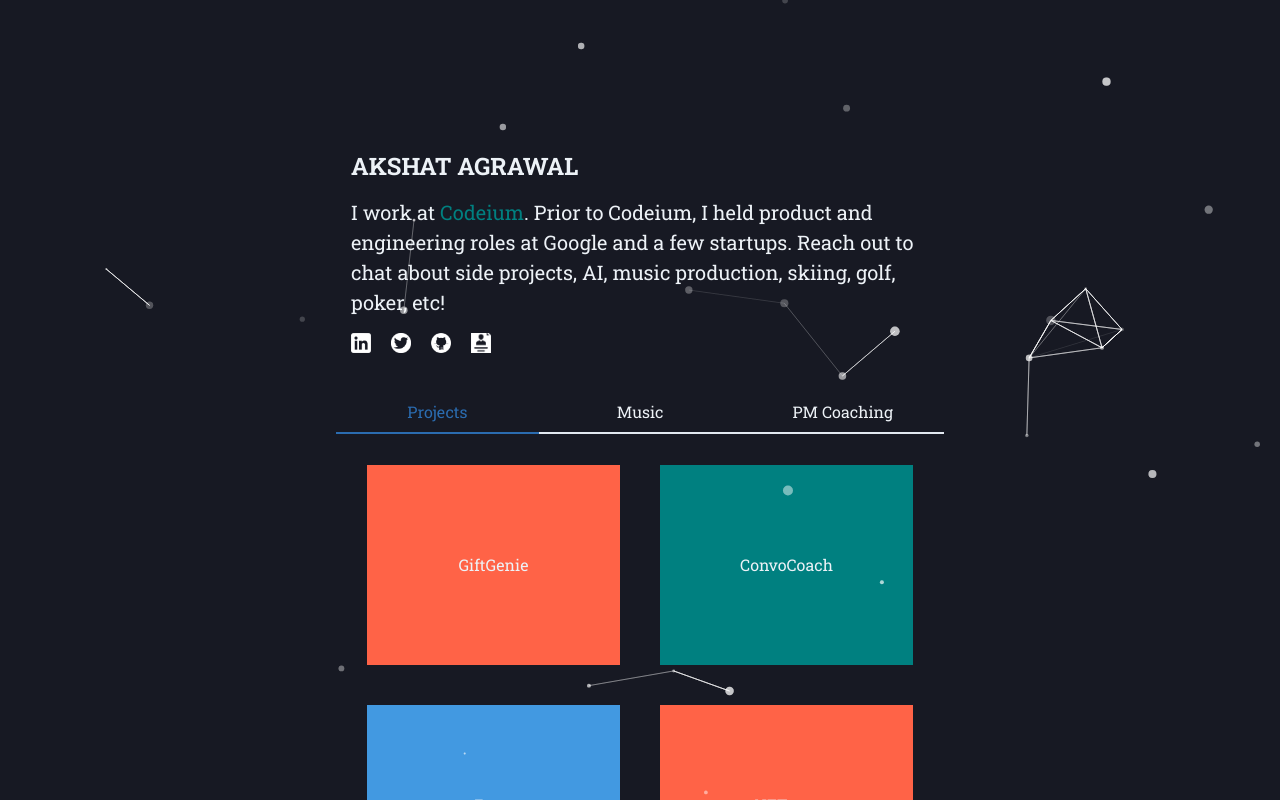
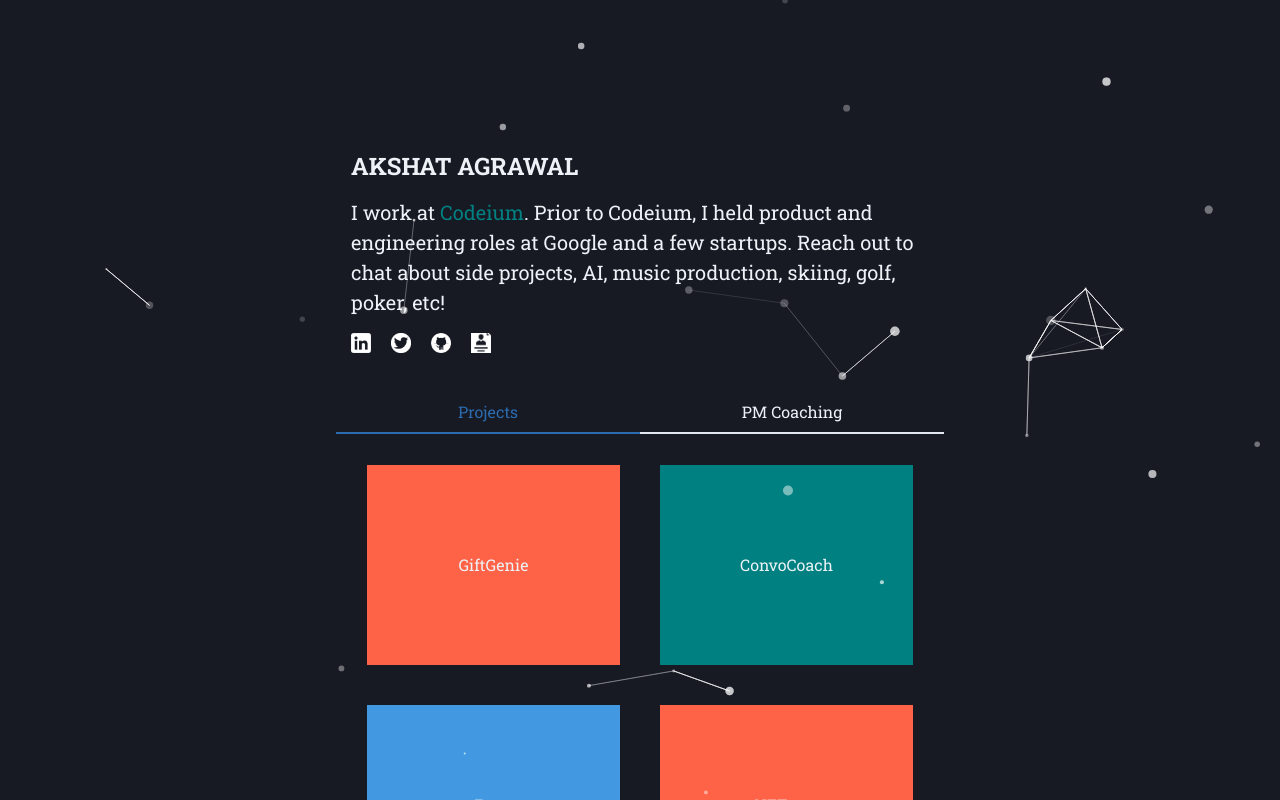
Before and after one commit to akshatag/portfolio-ts, a Next.js app: page / in a window 1280 px wide. Shown: the top 800 px of the page. Built offline with nearby package versions, Linux system fonts and the light colour scheme.

Commit message:
will add music tab later

```diff
--- a/pages/components/Main.tsx
+++ b/pages/components/Main.tsx
@@ -183,15 +183,12 @@
                 <Tabs isFitted>
                     <TabList>
                         <Tab>Projects</Tab>
-                        <Tab>Music</Tab>
                         <Tab>PM Coaching</Tab>
                     </TabList>
 
                     <TabPanels>
                         <TabPanel>
                             <ProjectTab/>
-                        </TabPanel>
-                        <TabPanel>
                         </TabPanel>
                         <TabPanel>
                             <CoachingTab/>
```
Also changed, not shown: 1 other file (tests, documents, lock files or other folders).
